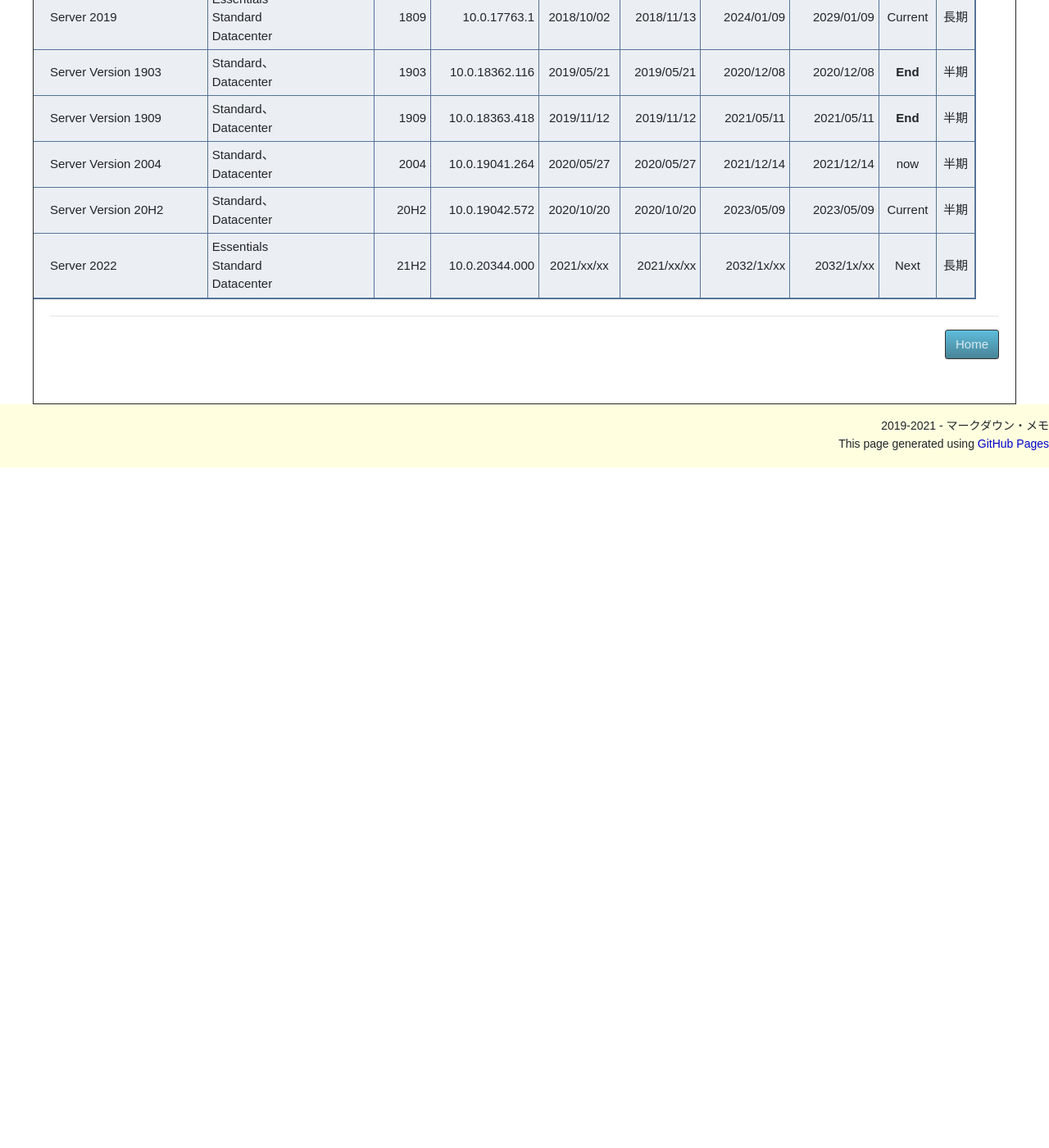
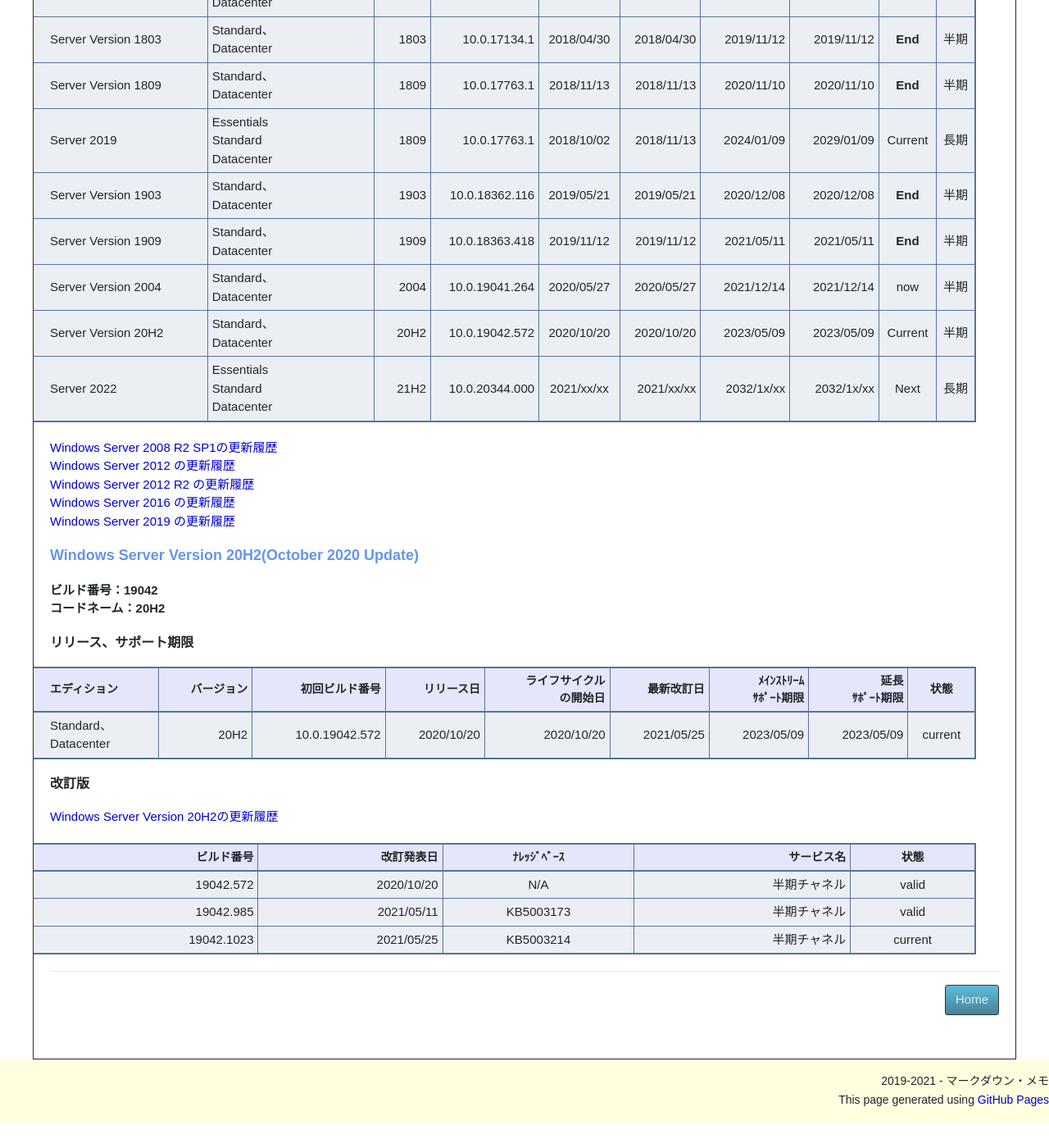
Before and after one commit to fuchu-pheasant01/fuchu-pheasant01.github.io, a Jekyll site: the page built from Contents/Support/MicrosoftOs.md, in a window 1280 px wide and 1400 px high, scrolled down 8363 px. Shown: the whole window at 82% size. Built offline with Jekyll 4.4.1, drawn with Linux system fonts in a browser that asks for light colours; emoji names are drawn with the system emoji font; before the commit the page ends 8993 px from its top, so only the background shows below that; some of the changed text lies outside the part shown.

Commit message:
Win210529

```diff
--- a/Contents/Support/MicrosoftOs.md
+++ b/Contents/Support/MicrosoftOs.md
@@ -39,6 +39,9 @@ Enterprise LTSCのサポート期限が１０年から５年間へ変更。IoT E
 [Windows10 2019 LTSC](https://docs.microsoft.com/ja-jp/lifecycle/products/windows-10-2019-ltsc)
 [Windows10リリース情報](https://docs.microsoft.com/ja-jp/windows/release-health/release-information)
 [Windows](https://docs.microsoft.com/ja-jp/windows/release-information/)
+
+[Windows 7 SP1の更新履歴](https://support.microsoft.com/ja-jp/topic/windows-7-sp1-%E3%81%8A%E3%82%88%E3%81%B3-windows-server-2008-r2-sp1-%E3%81%AE%E6%9B%B4%E6%96%B0%E5%B1%A5%E6%AD%B4-720c2590-fd58-26ba-16cc-6d8f3b547599)
+[Windows 8.1の更新履歴](https://support.microsoft.com/ja-jp/topic/windows-8-1-%E3%81%8A%E3%82%88%E3%81%B3-windows-server-2012-r2-%E3%81%AE%E6%9B%B4%E6%96%B0%E5%B1%A5%E6%AD%B4-47d81dd2-6804-b6ae-4112-20089467c7a6)
 
 | 製品名  | 製品名1              | エディション          | バージョン | ビルド番号 | リリース日 | ライフサイクル<br />の開始日 | ﾒｲﾝｽﾄﾘｰﾑ<br />ｻﾎﾟｰﾄ期限 | 延長<br>ｻﾎﾟｰﾄ期限 | 状態 | コードネーム |
 | :------ | :------------------: | :------------------- | ---------: | ---------: | --------: | ----------: | ---------: | ---------: | :-----: | :-----------: |
@@ -146,6 +149,7 @@ Enterprise LTSCのサポート期限が１０年から５年間へ変更。IoT E
 |Enterprise<br />Education<br />IoT Enterprise|       20H2 | 10.0.19042.572 | 2020/10/20 | 2020/10/20 | 2021/05/25 | 2023/05/09 | 2023/05/09 |  valid  |
 
 ##### 改訂版
+[Windows10 Version 20H2の更新履歴](https://support.microsoft.com/ja-jp/topic/windows-10-%E3%81%AE%E6%9B%B4%E6%96%B0%E5%B1%A5%E6%AD%B4-7dd3071a-3906-fa2c-c342-f7f86728a6e3)
 
 | ビルド番号 | 改訂発表日 | ﾅﾚｯｼﾞﾍﾞｰｽ |  サービス名  |  状態   |
 | ---------: | ---------: | :-------: | -----------: | :-----: |
@@ -164,6 +168,7 @@ Enterprise LTSCのサポート期限が１０年から５年間へ変更。IoT E
 |すべてのエディション|       21H1 | 10.0.19043.985 | 2021/05/18 | 2021/05/18 | 2021/05/25 | 2022/12/13 | 2022/12/13 | current |
 
 ##### 改訂版
+[Windows10 Version 21H1の更新履歴](https://support.microsoft.com/ja-jp/topic/windows-10-%E3%81%AE%E6%9B%B4%E6%96%B0%E5%B1%A5%E6%AD%B4-1b6aac92-bf01-42b5-b158-f80c6d93eb11)
 
 | ビルド番号 | 改訂発表日 | ﾅﾚｯｼﾞﾍﾞｰｽ |  サービス名  |  状態   |
 | ---------: | ---------: | :-------: | -----------: | :-----: |
@@ -223,4 +228,29 @@ Windows Server 2008はWindows Vistaと似ておりその関係でVista ServicePa
 | Server Version 20H2     | Standard、<br />Datacenter  |    20H2 | 10.0.19042.572 | 2020/10/20 | 2020/10/20 | 2023/05/09 | 2023/05/09 | Current |     半期     |
 | Server 2022     |Essentials<br />Standard<br />Datacenter| 21H2 | 10.0.20344.000 | 2021/xx/xx | 2021/xx/xx | 2032/1x/xx | 2032/1x/xx |   Next  |     長期     |
 
+[Windows Server 2008 R2 SP1の更新履歴](https://support.microsoft.com/ja-jp/topic/windows-7-sp1-%E3%81%8A%E3%82%88%E3%81%B3-windows-server-2008-r2-sp1-%E3%81%AE%E6%9B%B4%E6%96%B0%E5%B1%A5%E6%AD%B4-720c2590-fd58-26ba-16cc-6d8f3b547599)
+[Windows Server 2012 の更新履歴](https://support.microsoft.com/ja-jp/topic/windows-server-2012-%E3%81%AE%E6%9B%B4%E6%96%B0%E5%B1%A5%E6%AD%B4-abfb9afd-2ebf-1c19-4224-ad86f8741edd)
+[Windows Server 2012 R2 の更新履歴](https://support.microsoft.com/ja-jp/topic/windows-8-1-%E3%81%8A%E3%82%88%E3%81%B3-windows-server-2012-r2-%E3%81%AE%E6%9B%B4%E6%96%B0%E5%B1%A5%E6%AD%B4-47d81dd2-6804-b6ae-4112-20089467c7a6)
+[Windows Server 2016 の更新履歴](https://support.microsoft.com/ja-jp/topic/windows-10-%E3%81%8A%E3%82%88%E3%81%B3-windows-server-2016-%E3%81%AE%E6%9B%B4%E6%96%B0%E5%B1%A5%E6%AD%B4-4acfbc84-a290-1b54-536a-1c0430e9f3fd)
+[Windows Server 2019 の更新履歴](https://support.microsoft.com/ja-jp/topic/windows-10-%E3%81%8A%E3%82%88%E3%81%B3-windows-server-2019-%E3%81%AE%E6%9B%B4%E6%96%B0%E5%B1%A5%E6%AD%B4-725fc2e1-4443-6831-a5ca-51ff5cbcb059)
+
+#### Windows Server Version 20H2(October 2020 Update)
+**ビルド番号：19042**
+**コードネーム：20H2**
+
+##### リリース、サポート期限
+
+| エディション       | バージョン | 初回ビルド番号 | リリース日 | ライフサイクル<br />の開始日 | 最新改訂日 | ﾒｲﾝｽﾄﾘｰﾑ<br />ｻﾎﾟｰﾄ期限 | 延長<br>ｻﾎﾟｰﾄ期限 | 状態 |
+| :----------------- | ---------: | -------------: | ---------: | ---------: | ---------: | ---------: | ---------: | :-----: |
+|Standard、<br />Datacenter|       20H2 | 10.0.19042.572 | 2020/10/20 | 2020/10/20 | 2021/05/25 | 2023/05/09 | 2023/05/09 | current |
+
+##### 改訂版
+[Windows Server Version 20H2の更新履歴](https://support.microsoft.com/ja-jp/topic/windows-10-%E3%81%AE%E6%9B%B4%E6%96%B0%E5%B1%A5%E6%AD%B4-7dd3071a-3906-fa2c-c342-f7f86728a6e3)
+
+| ビルド番号 | 改訂発表日 | ﾅﾚｯｼﾞﾍﾞｰｽ |  サービス名  |  状態   |
+| ---------: | ---------: | :-------: | -----------: | :-----: |
+| 19042.572  | 2020/10/20 | N/A       | 半期チャネル |  valid  |
+| 19042.985  | 2021/05/11 | KB5003173 | 半期チャネル |  valid  |
+| 19042.1023 | 2021/05/25 | KB5003214 | 半期チャネル | current |
+
 * * *
```
Also changed, not shown: other parts of Contents/Support/MicrosoftOs.md (+1 -1 lines).
